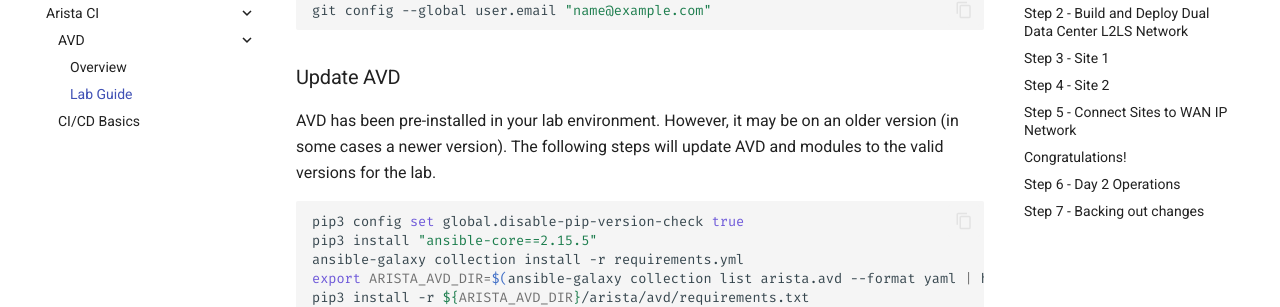
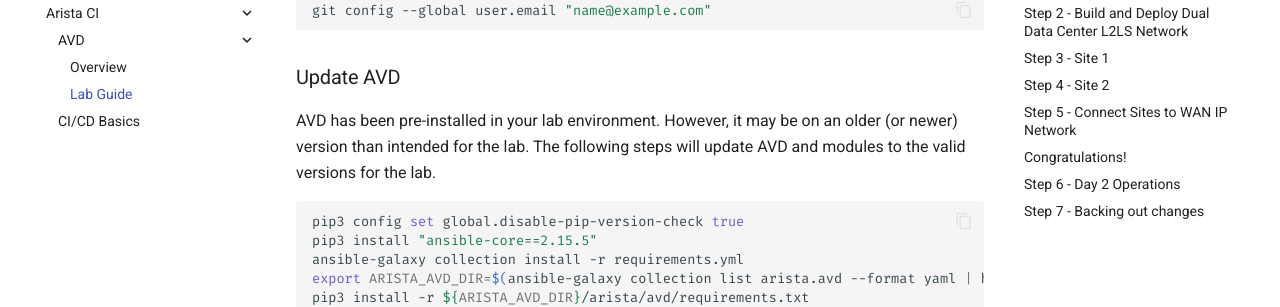
Before and after one commit to aristanetworks/avd-workshops, an MkDocs documentation site: the page built from workshops/avd-lab-guide.md, in a window 1280 px wide and 900 px high, scrolled down 1868 px. Shown: the part 149-456 px from the top of the window. Built offline with MkDocs 1.6.1 and Material for MkDocs 9.7.7, drawn with Linux system fonts in a browser that asks for light colours; emoji names are drawn with the system emoji font; comment, search, counter and statistics services are not loaded.

Commit message:
avd-lab-guide.md - shorten/simplify pre-installed version wording

````diff
--- a/workshops/avd-lab-guide.md
+++ b/workshops/avd-lab-guide.md
@@ -54,7 +54,7 @@
 
 ### Update AVD
 
-AVD has been pre-installed in your lab environment. However, it may be on an older version (in some cases a newer version). The following steps will update AVD and modules to the valid versions for the lab.
+AVD has been pre-installed in your lab environment. However, it may be on an older (or newer) version than intended for the lab. The following steps will update AVD and modules to the valid versions for the lab.
 
 ``` bash
 pip3 config set global.disable-pip-version-check true
````
